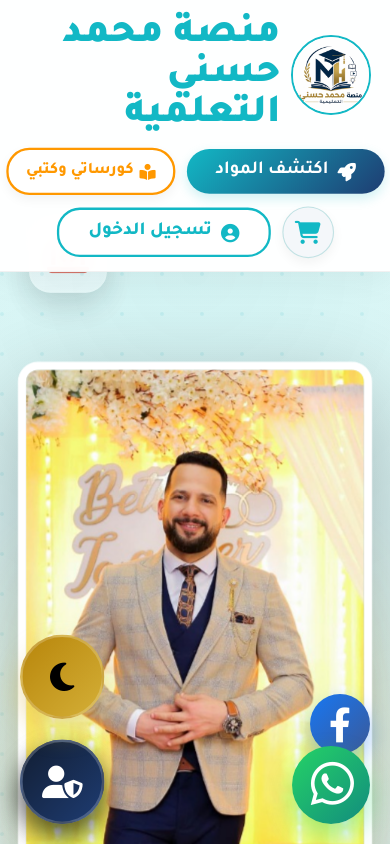
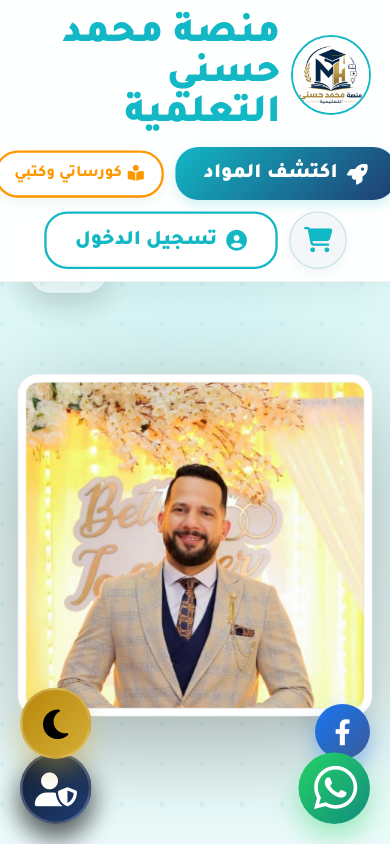
Before and after one commit to zyadzmbr-byte/mohamed-hosny, a plain HTML site: page index.html in a window 390 px wide. Shown: the top 844 px of the page. Drawn offline with Linux system fonts and the light colour scheme.

Commit message:
Add files via upload

```diff
--- a/index.html
+++ b/index.html
@@ -200,6 +200,71 @@
 
             .large-stat h3 {
                 font-size: 28px !important;
+            }
+
+            /* --- Mobile Specific Tweaks --- */
+
+            /* 1. Make images slightly larger */
+            .section-split img {
+                width: 100% !important;
+                max-width: 500px !important;
+                transform: scale(1.05);
+                /* slightly larger */
+            }
+
+            /* 2. Main Hero image: Cut bottom half */
+            img[alt="Hero Image"] {
+                object-position: top;
+                height: 40vh !important;
+                object-fit: cover !important;
+            }
+
+            /* 3. Facebook, WhatsApp, and Theme Buttons (Same width/height and aligned) */
+            #fb-floating-btn,
+            #whatsapp-floating-btn,
+            #theme-toggle-btn,
+            #floating-admin-btn-static {
+                width: 55px !important;
+                height: 55px !important;
+                font-size: 26px !important;
+            }
+
+            #whatsapp-floating-btn {
+                bottom: 20px !important;
+                right: 20px !important;
+            }
+
+            #fb-floating-btn {
+                bottom: 85px !important;
+                right: 20px !important;
+            }
+
+            /* slightly above WhatsApp */
+
+            #floating-admin-btn-static {
+                bottom: 20px !important;
+                left: 20px !important;
+            }
+
+            #theme-toggle-btn {
+                bottom: 85px !important;
+                left: 20px !important;
+            }
+
+            /* horizontal alignment with fb */
+
+            /* 4. Top buttons bigger and clearer */
+            .btn-discover,
+            .btn-login {
+                padding: 12px 25px !important;
+                font-size: 18px !important;
+                font-weight: 900 !important;
+            }
+
+            .cart-icon {
+                width: 50px !important;
+                height: 50px !important;
+                font-size: 22px !important;
             }
         }
 
@@ -547,7 +612,8 @@
                     style="width: 200px; border-radius: 50%; filter: drop-shadow(0 20px 40px rgba(18,184,197,0.3)); border: 8px solid #fff;">
             </div>
             <h2 style="font-size: 40px; font-weight: 900; color: #132644; margin-top: 15px;">منصة محمد حسني التعلمية
-                <br> <span class="highlight" style="font-size: 32px; color: #1e3c72;">طريقك للمستقبل</span></h2>
+                <br> <span class="highlight" style="font-size: 32px; color: #1e3c72;">طريقك للمستقبل</span>
+            </h2>
         </div>
     </section>
 
```
